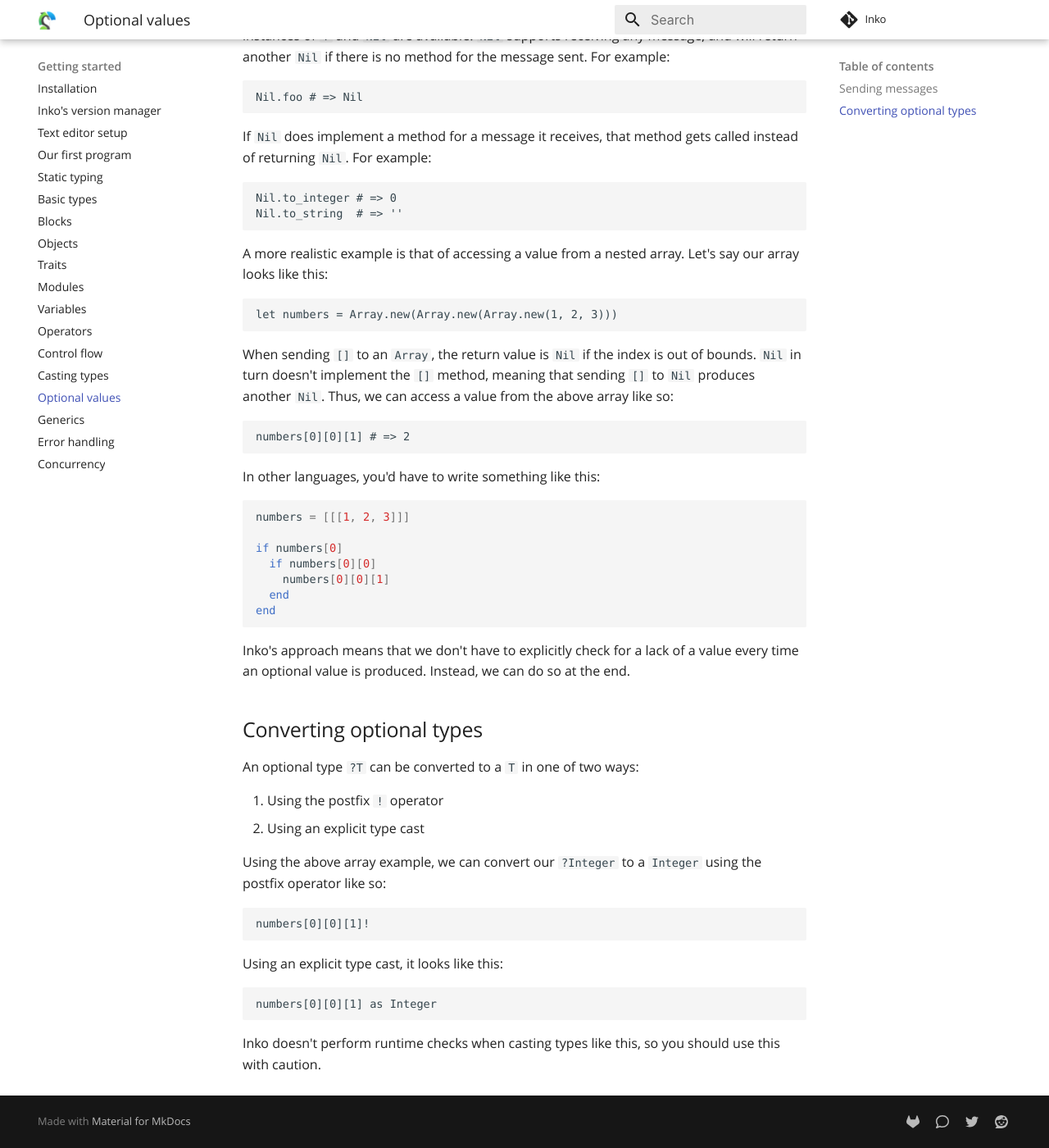
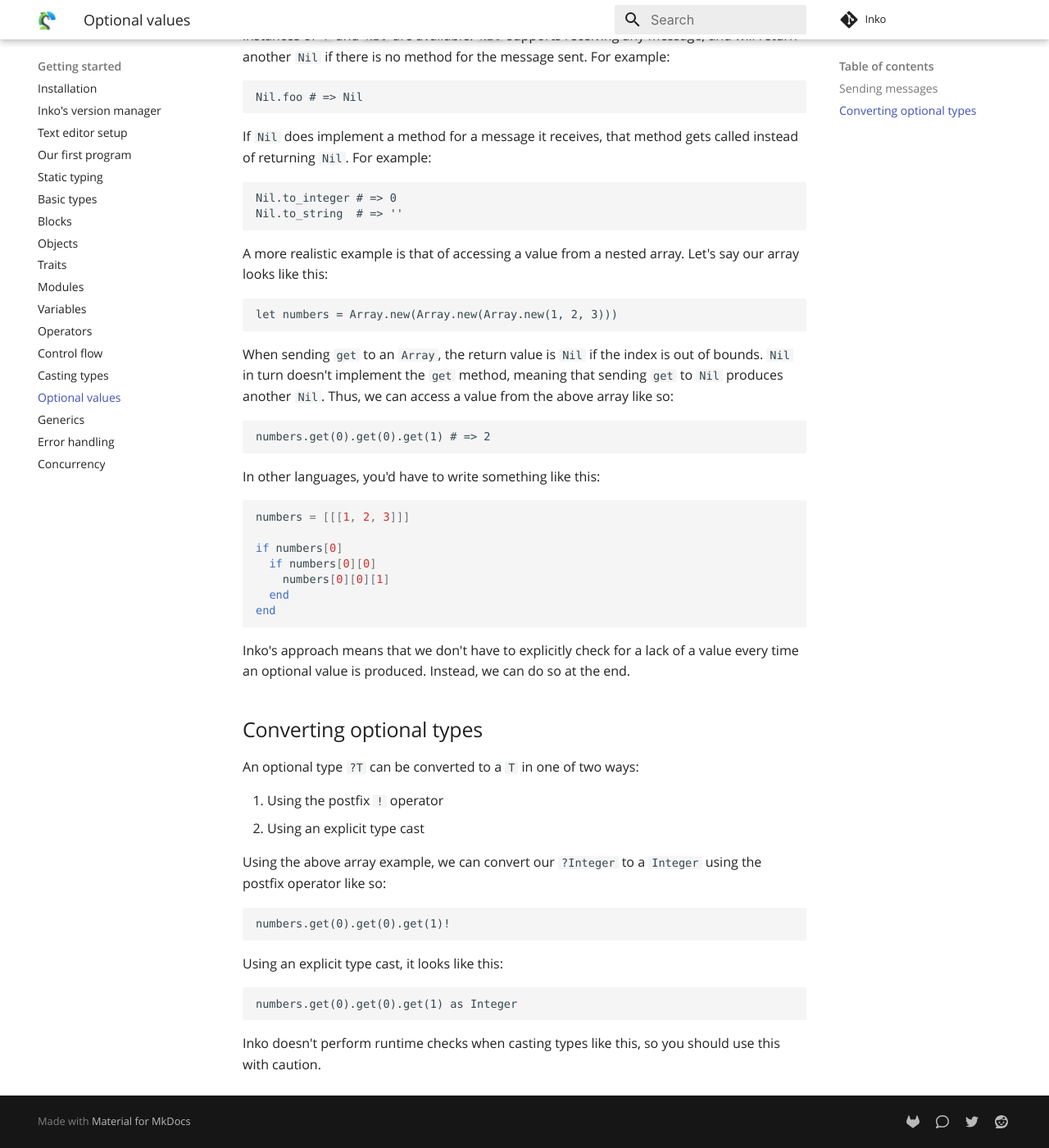
Before and after one commit to inko-lang/inko, an MkDocs documentation site: the page built from docs/source/getting-started/optional-values.md, in a window 1280 px wide and 1400 px high, scrolled down 530 px. Shown: the whole window at 82% size. Built offline with MkDocs 1.6.1 and Material for MkDocs 9.7.7, drawn with Linux system fonts in a browser that asks for light colours; comment, search, counter and statistics services are not loaded.

Commit message:
Update manual for the new behaviour of Index#[]

````diff
--- a/docs/source/getting-started/optional-values.md
+++ b/docs/source/getting-started/optional-values.md
@@ -39,13 +39,13 @@ say our array looks like this:
 let numbers = Array.new(Array.new(Array.new(1, 2, 3)))
 ```
 
-When sending `[]` to an `Array`, the return value is `Nil` if the index is out
-of bounds. `Nil` in turn doesn't implement the `[]` method, meaning that sending
-`[]` to `Nil` produces another `Nil`. Thus, we can access a value from the above
-array like so:
+When sending `get` to an `Array`, the return value is `Nil` if the index is out
+of bounds. `Nil` in turn doesn't implement the `get` method, meaning that
+sending `get` to `Nil` produces another `Nil`. Thus, we can access a value from
+the above array like so:
 
 ```inko
-numbers[0][0][1] # => 2
+numbers.get(0).get(0).get(1) # => 2
 ```
 
 In other languages, you'd have to write something like this:
@@ -75,13 +75,13 @@ Using the above array example, we can convert our `?Integer` to a `Integer`
 using the postfix operator like so:
 
 ```inko
-numbers[0][0][1]!
+numbers.get(0).get(0).get(1)!
 ```
 
 Using an explicit type cast, it looks like this:
 
 ```inko
-numbers[0][0][1] as Integer
+numbers.get(0).get(0).get(1) as Integer
 ```
 
 Inko doesn't perform runtime checks when casting types like this, so you should
````
Also changed, not shown: docs/source/getting-started/operators.md (+5 -1 lines).
